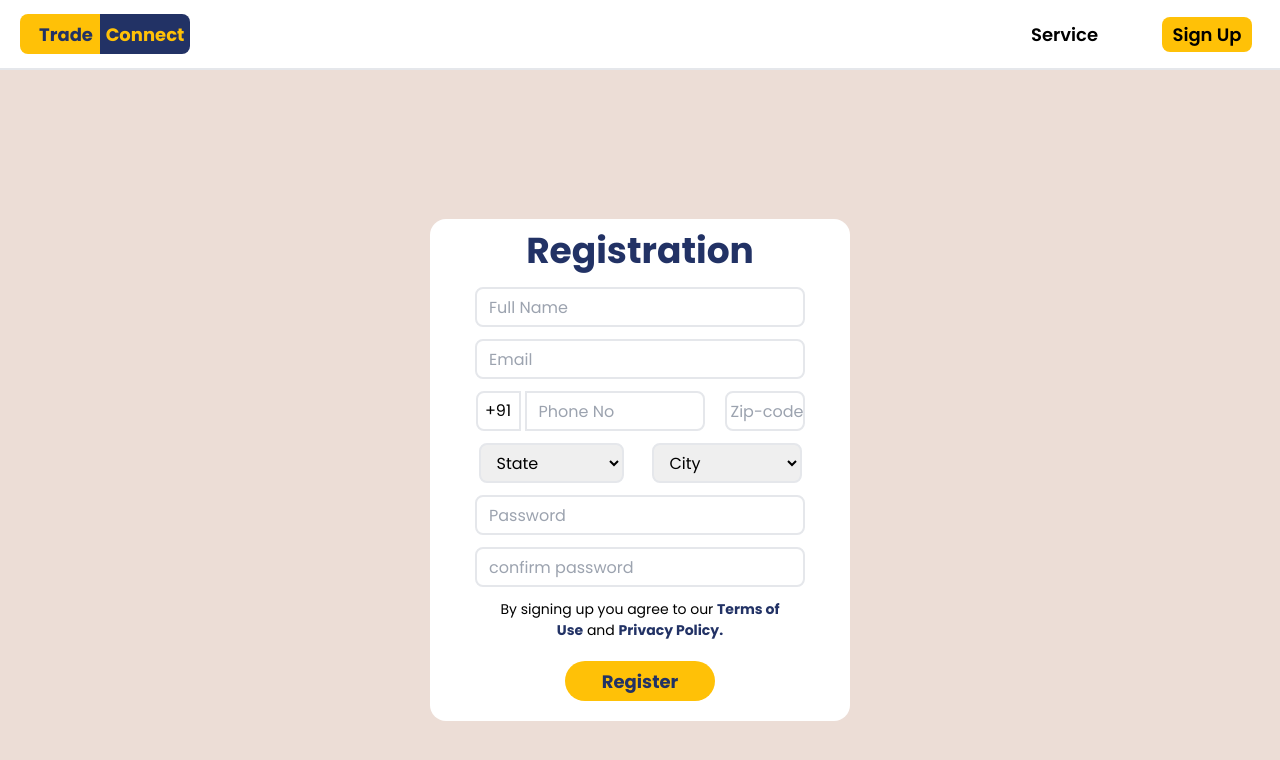
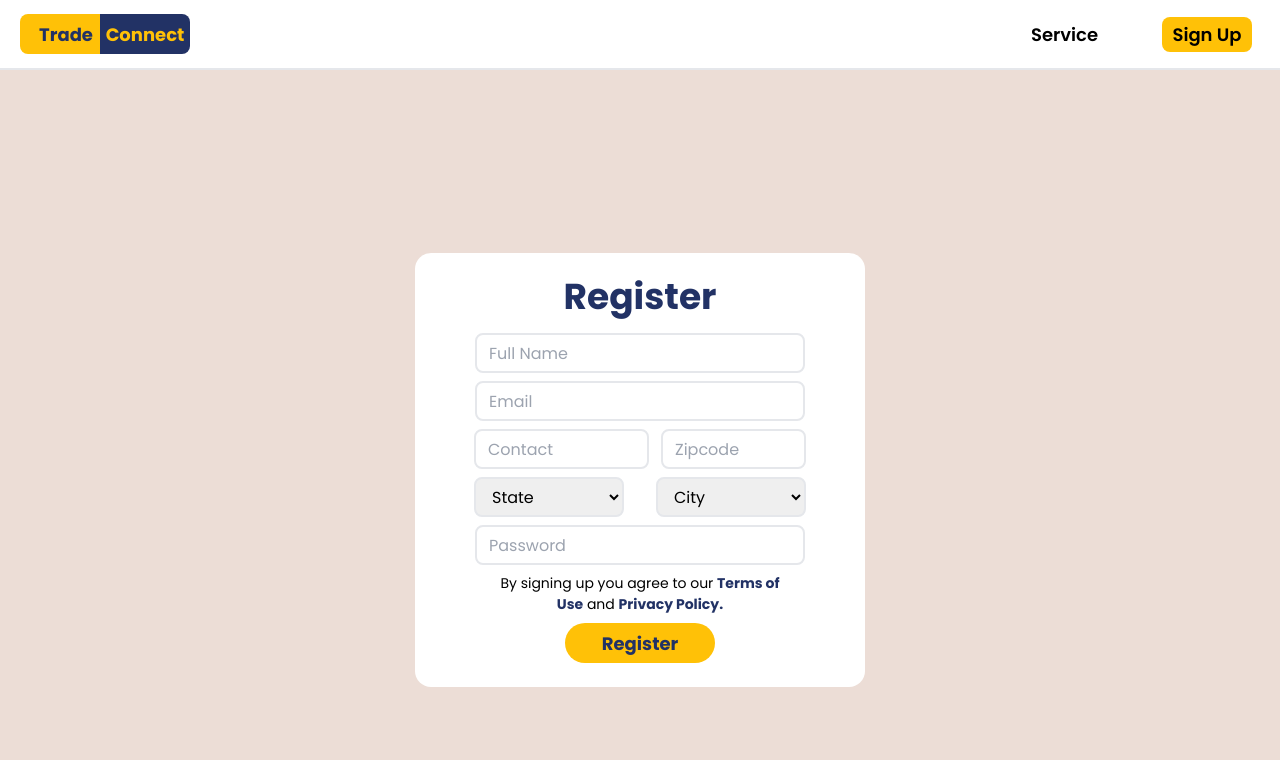
Before and after one commit to SagarSuryakantWaghmare/Resource-Connect, a React (Vite) app in the folder frontend/tradeconnect/: page /signup in a window 1280 px wide. Shown: the top 760 px of the page. Built offline with nearby package versions, Linux system fonts and the light colour scheme.

Commit message:
Refactor UserSignUp component to use state and handle form submission

```diff
--- a/frontend/tradeconnect/src/Pages/UserSignUp.jsx
+++ b/frontend/tradeconnect/src/Pages/UserSignUp.jsx
@@ -1,71 +1,129 @@
-import React from 'react';
-import { Link } from 'react-router-dom'; // Import Link from react-router-dom for navigation
+import React, { useState } from 'react';
+import { Link, useNavigate } from 'react-router-dom';
+import axios from 'axios';
 
 export default function UserSignUp() {
+    const [formData, setFormData] = useState({
+        fullName: '',
+        email: '',
+        password: '',
+        userType: 'user',
+        contact: '',
+        zipcode: '',
+        state: '',
+        city: ''
+    });
+    const [error, setError] = useState('');
+    const navigate = useNavigate();
+
+    const handleInputChange = (e) => {
+        const { name, value } = e.target;
+        setFormData({ ...formData, [name]: value });
+    };
+
+    const handleSubmit = async (e) => {
+        e.preventDefault();
+        setError('');
+
+        try {
+            const response = await axios.post('/api/v1/users/register', formData, {
+                headers: {
+                    'Content-Type': 'application/json'
+                }
+            });
+
+            if (response.status === 201) {
+                navigate('/login');
+            } else {
+                setError(response.data.message || 'Registration failed');
+            }
+        } catch (error) {
+            setError(error.response?.data?.message || 'Registration failed');
+        }
+    };
+
     return (
-        <>
-            <div className='flex items-center justify-center min-h-screen font-stdFont bg-stdBg p-5'>
-                <div className=' rounded-2xl w-full max-w-[420px] h-auto md:h-[65%] text-center bg-white pb-5'>
-                    <div id="logo" className='mt-3'>
-                        {/* <div className='text-secondaryFont font-bold text-left ml-2'>
-                            <button className='bg-stdYellow p-0.5 rounded-l-md text-stdBlue'>Trade</button>
-                            <button className='bg-stdBlue p-0.5 rounded-r-md text-stdYellow'>Connect</button>
-                        </div> */}
-                        <h1 className='text-3xl md:text-4xl font-bold text-stdBlue mt-2'>Registration</h1>
-                    </div>
-                    <div id="inputField" className='flex flex-col gap-3 items-center  text-secondaryFont mt-4'>
-                        <input type="text" placeholder='Full Name' className='h-[40px]  w-full max-w-[300px] md:max-w-[330px] rounded-lg pl-3 outline-none  border-2 text-sm md:text-base' />
-                        <input type="text" placeholder='Email' className='h-[40px]  w-full max-w-[300px] md:max-w-[330px] rounded-lg pl-3 outline-none  border-2 text-sm md:text-base' />
-                        <div className='flex gap-1'>
-                            <button className='bg-white h-[40px] w-[45px] rounded-l-lg  text-sm md:text-base border-2 outline-none'>+91</button>
-                            <input type="phone" placeholder='Phone No' className='h-[40px] md:max-w-[180px] w-full max-w-[160px] rounded-r-lg pl-3 mr-4 text-sm md:text-base  border-2 outline-none' />
-                            <input type="text" placeholder='Zip-code' className='md:max-w-[80px] w-full max-w-[70px] h-[40px] rounded-lg pl-1 text-sm md:text-base border-2 outline-none' />
-                        </div>
-                        <div className='flex gap-7'>
-                            <div>
-                                <select name="" id="" className='h-[40px] w-full max-w-[135px] md:max-w-[150px] rounded-lg pl-3 text-sm md:text-base border-2 outline-none'>
-                                    <option value="">State</option>
-                                    <option value="">Maharashtra</option>
-                                    <option value="">Karnataka</option>
-                                    <option value="">Tamil Nadu</option>
-                                    <option value="">Uttar Pradesh</option>
-                                    <option value="">West Bengal</option>
+        <div className='bg-stdBg flex items-center justify-center min-h-screen font-stdFont p-4'>
+            <div className="rounded-2xl w-full max-w-[450px] md:h-[65%] h-auto text-center bg-white p-6">
+                <h1 className='text-3xl md:text-4xl font-bold text-stdBlue'>Register</h1>
+                <form onSubmit={handleSubmit} className='mt-4'>
+                    <input
+                        type="text"
+                        name="fullName"
+                        value={formData.fullName}
+                        onChange={handleInputChange}
+                        placeholder="Full Name"
+                        className='h-[40px] w-full max-w-[300px] md:max-w-[330px] rounded-lg pl-3 outline-none border-2 text-sm md:text-base mb-2'
+                    />
+                    <input
+                        type="email"
+                        name="email"
+                        value={formData.email}
+                        onChange={handleInputChange}
+                        placeholder="Email"
+                        className='h-[40px] w-full max-w-[300px] md:max-w-[330px] rounded-lg pl-3 outline-none border-2 text-sm md:text-base mb-2'
+                    />
+                    <input
+                        type="text"
+                        name="contact"
+                        value={formData.contact}
+                        onChange={handleInputChange}
+                        placeholder="Contact"
+                        className='h-[40px] w-full max-w-[300px] md:max-w-[175px] rounded-lg pl-3 outline-none border-2 text-sm md:text-base mb-2 mr-3'
+                    />
+                    <input
+                        type="text"
+                        name="zipcode"
+                        value={formData.zipcode}
+                        onChange={handleInputChange}
+                        placeholder="Zipcode"
+                        className='h-[40px] w-full max-w-[300px] md:max-w-[145px] rounded-lg pl-3 outline-none border-2 text-sm md:text-base mb-2'
+                    />
+                    <select
+                        name="state"
+                        value={formData.state}
+                        onChange={handleInputChange}
+                        className='h-[40px] max-w-[135px] w-full md:max-w-[150px] rounded-lg pl-3 text-sm md:text-base border-2 outline-none mb-2 mr-4'
+                    >
+                        <option disabled value="">State</option>
+                        <option value="Maharashtra">Maharashtra</option>
+                        <option value="Karnataka">Karnataka</option>
+                        <option value="Tamil Nadu">Tamil Nadu</option>
+                        <option value="Uttar Pradesh">Uttar Pradesh</option>
+                        <option value="West Bengal">West Bengal</option>
                     </select>
-                            </div>
-                            <div>
-                                <select name="" id="" className='h-[40px] max-w-[135px] w-full md:max-w-[150px] rounded-lg pl-3 text-sm md:text-base  border-2 outline-none '>
-                                    <option value="">City</option>
-                                    <option value="">Sambhajinagar</option>
-                                    <option value="">Solapur</option>
-                                    <option value="">Beed</option>
-                                    <option value="">jalna</option>
-                                    <option value="">Dharashiv</option>
+                    <select
+                        name="city"
+                        value={formData.city}
+                        onChange={handleInputChange}
+                        className='h-[40px] max-w-[135px] w-full md:max-w-[150px] rounded-lg pl-3 text-sm md:text-base border-2 outline-none mb-2 ml-4'
+                    >
+                        <option disabled value="">City</option>
+                        <option value="Sambhajinagar">Sambhajinagar</option>
+                        <option value="Solapur">Solapur</option>
+                        <option value="Beed">Beed</option>
+                        <option value="Jalna">Jalna</option>
+                        <option value="Dharashiv">Dharashiv</option>
                     </select>
-                            </div>
-                        </div>
-                        <input type="password" placeholder='Password' className='h-[40px]  w-full max-w-[300px] md:max-w-[330px] rounded-lg pl-3 outline-none  border-2 text-sm md:text-base' />
-                        <input type="passwrod" placeholder='confirm password' className='h-[40px]  w-full max-w-[300px] md:max-w-[330px] rounded-lg pl-3 outline-none  border-2 text-sm md:text-base' />
+                    <input
+                        type="password"
+                        name="password"
+                        value={formData.password}
+                        onChange={handleInputChange}
+                        placeholder="Password"
+                        className='h-[40px] w-full max-w-[300px] md:max-w-[330px] rounded-lg pl-3 outline-none border-2 text-sm md:text-base mb-2'
+                    />
+                    {error && <p className='text-red-500 text-sm'>{error}</p>}
                     <div className='flex items-center justify-center w-full'>
                         <p className='text-[12px] md:text-[14px] text-center max-w-[300px]'>
                             By signing up you agree to our <span className='font-bold text-stdBlue'>Terms of Use</span> and <span className='font-bold text-stdBlue'>Privacy Policy.</span>
                         </p>
                     </div>
-                        <Link to="/">
-                        <button className='text-stdBlue h-[40px] w-full md:w-[150px] max-w-[200px] rounded-full font-bold text-primaryFont bg-stdYellow mt-2'>Register</button>
-                        </Link>
-
-
-
-
-
-
-
-                    </div>
-
-
-
+                    <button type="submit" className='text-stdBlue h-[40px] w-full md:w-[150px] max-w-[200px] rounded-full font-bold text-primaryFont bg-stdYellow mt-2'>
+                        Register
+                    </button>
+                </form>
             </div>
         </div>
-        </>
-    )
+    );
 }
```
Lines whose indentation alone changed are shown as unchanged.
